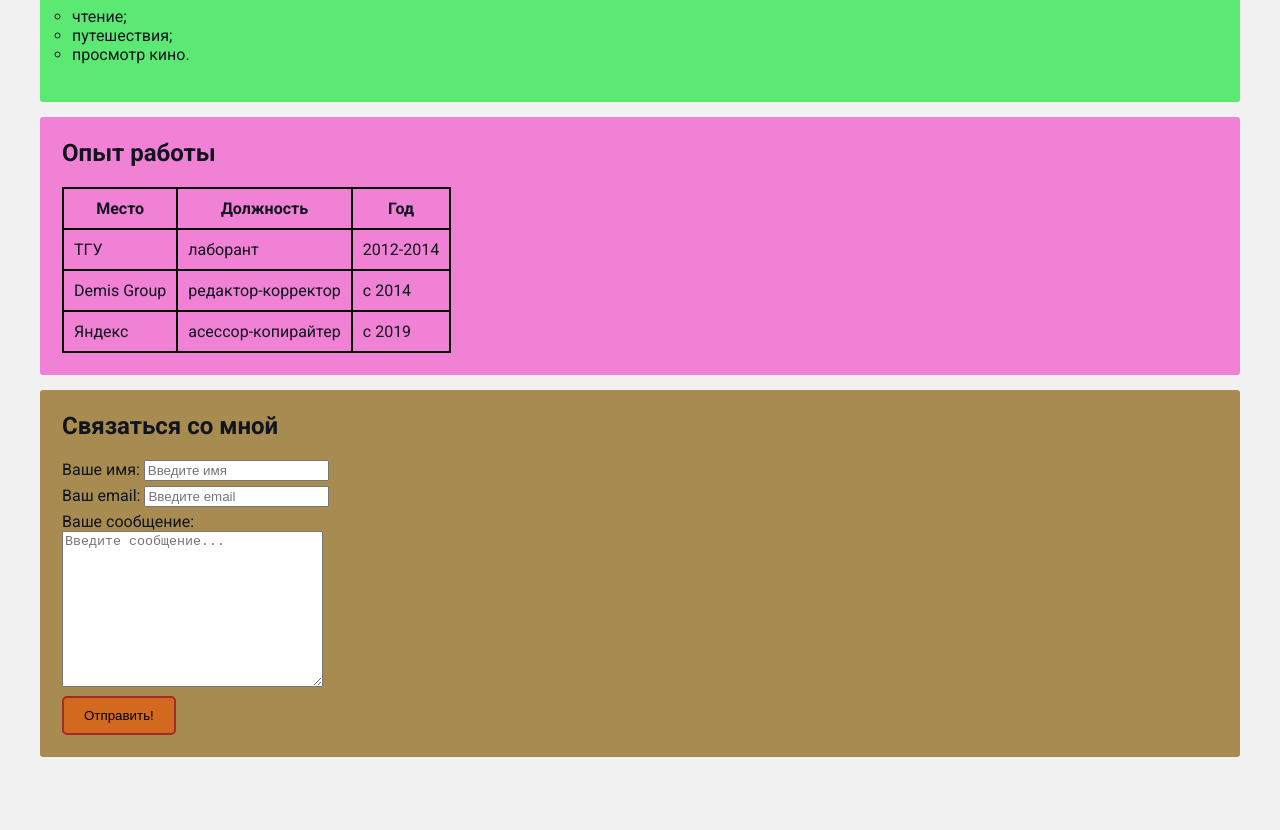
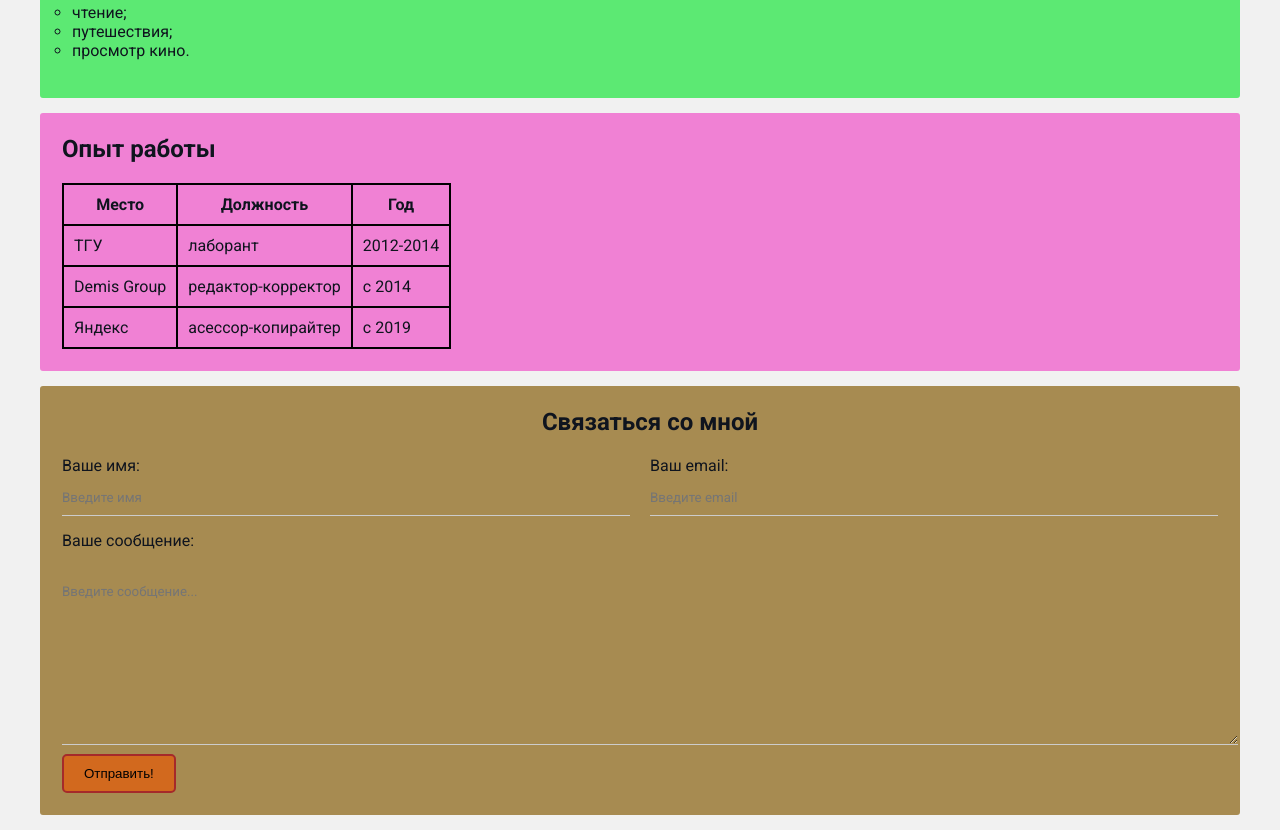
Before and after one commit to HomRed2100/rezume, a plain HTML site: page index.html in a window 1280 px wide. Shown: the part 498-1328 px from the top of the page. Before the commit the page ends 1270 px from the top, so only its background shows below. Drawn offline with Linux system fonts and the light colour scheme.

Commit message:
стилизовала форму

```diff
--- a/css/style.css
+++ b/css/style.css
@@ -22,6 +22,7 @@ body {
     font-style: italic;
 }
 .card {
+    display: flex;
     border: 2px solid #b9dae2;
     border-radius: 3px;
     background-color: #b9dae2;
@@ -35,9 +36,6 @@ body {
 }
 .link:visited {
     color: black;
-}
-.block {
-    display: inline-block;
 }
 .card-4 {
     border: 2px solid #5ce973;
@@ -85,8 +83,35 @@ td{
     padding-left: 20px;
     padding-bottom: 20px;
 }
+.head-form {
+    text-align: center;
+}
+.form-row {
+    margin-bottom: 10px;
+    display: flex;
+}
+.form-row .form-space {
+    margin-right: 20px;
+    width: 50%;
+}
 .form-space {
     margin-bottom: 5px;
+}
+.form-space label {
+    display: block;
+
+}
+.form-space input,
+.form-space textarea {
+    width: 100%;
+    box-sizing: border-box;
+    border: none;
+    background: transparent;
+    border-bottom: 1px solid #ccc;
+    color: #000;
+    padding: 15px 0 10px;
+    outline: none;
+    font-family: 'Roboto';
 }
 .btn {
     border: 2px solid brown;
--- a/index.html
+++ b/index.html
@@ -64,8 +64,10 @@
         </table>
     </div >
     <div class="card-6">
-        <h2>Связаться со мной</h2>
+
         <form action="#" method="get">
+            <h2 class="head-form">Связаться со мной</h2>
+            <div class="form-row">
                 <div class="form-space">
                     <label for="name">Ваше имя:</label>
                     <input type="text" id="name" placeholder="Введите имя">
@@ -74,6 +76,7 @@
                     <label for="email">Ваш email:</label>
                     <input type="email" id="email" placeholder="Введите email">
                 </div>
+            </div >
             <div class="form-space">
                 <label for="message">Ваше сообщение:</label>
                 <br>
```
Lines whose indentation alone changed are shown as unchanged.
